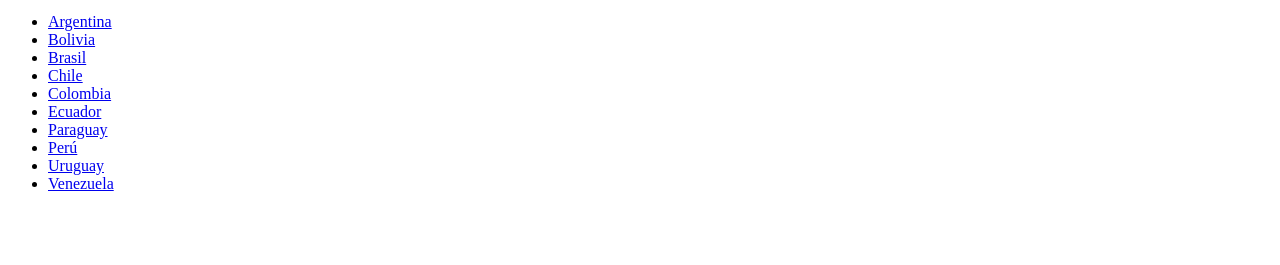
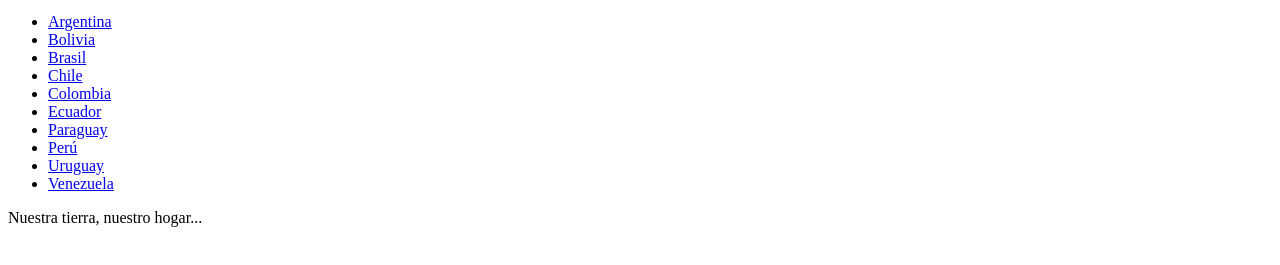
Before and after one commit to JRP8/sudamerica, a plain HTML site: page index.html in a window 1280 px wide. Shown: the part 119-384 px from the top of the page. Drawn offline with Linux system fonts and the light colour scheme.

Commit message:
Update index.html

```diff
--- a/index.html
+++ b/index.html
@@ -27,7 +27,7 @@
         </ul>
       </nav>
       <main>
-
+        <p>Nuestra tierra, nuestro hogar...</p>
       </main>
       <footer>
       </footer>
```
